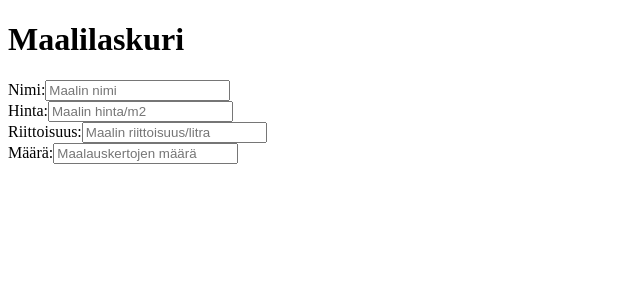
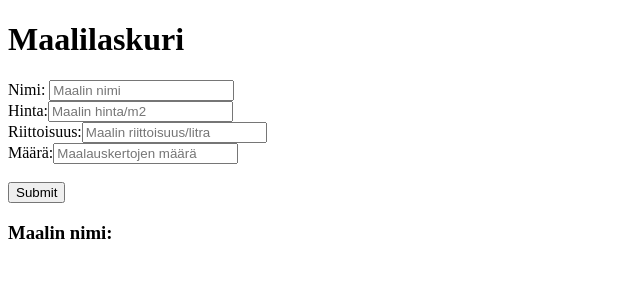
Before and after one commit to Vapsiainen/JS-ryhm-ty-, a React (Create React App) app in the folder maalilaskuri/: page / in a window 1280 px wide. Shown: the top 300 px of the page, without its empty margins (0-640 px from the left). Built offline with nearby package versions, Linux system fonts and the light colour scheme.

Commit message:
Käyttäjän syötettä voidaan nyt lukea ja muokata

```diff
--- a/maalilaskuri/src/form.js
+++ b/maalilaskuri/src/form.js
@@ -1,17 +1,27 @@
 //Tässä tiedostossa on itse form eli komponentti joka sisältää tekstikentät, napit yms.
+//Muuta Hinta ja Riittoisuus kentiksi jotka ottavat numeroita vastaan
 
-import React from "react";
+import React, { useState } from "react";
 
 function Form() {
 
+    const [name, setName] = useState("");
+
+
+    const handleChange = (event) => {
+        setName(event.target.value);
+    }
+
     return (
 
-        <form>
+        <div>
 
             <h1>Maalilaskuri</h1>
 
-            <label for="Nimi">Nimi:</label>
-            <input type="text" placeholder="Maalin nimi" id="Nimi" />
+            <form>
+
+            <label for="Nimi">Nimi: {" "}</label>
+            <input type="text" placeholder="Maalin nimi" id="Nimi" value={name} onChange={handleChange}/>
             <br />
 
             <label for="Hinta">Hinta:</label>
@@ -27,7 +37,14 @@ function Form() {
             <br />
             <br />
 
-        </form>
+            <input type="submit" value="Submit"/>
+
+            </form>
+
+            <h3>Maalin nimi: {name} </h3>
+
+        </div>
+
     );
 }
 
```
Also changed, not shown: 1 other file (tests, documents, lock files or other folders).
